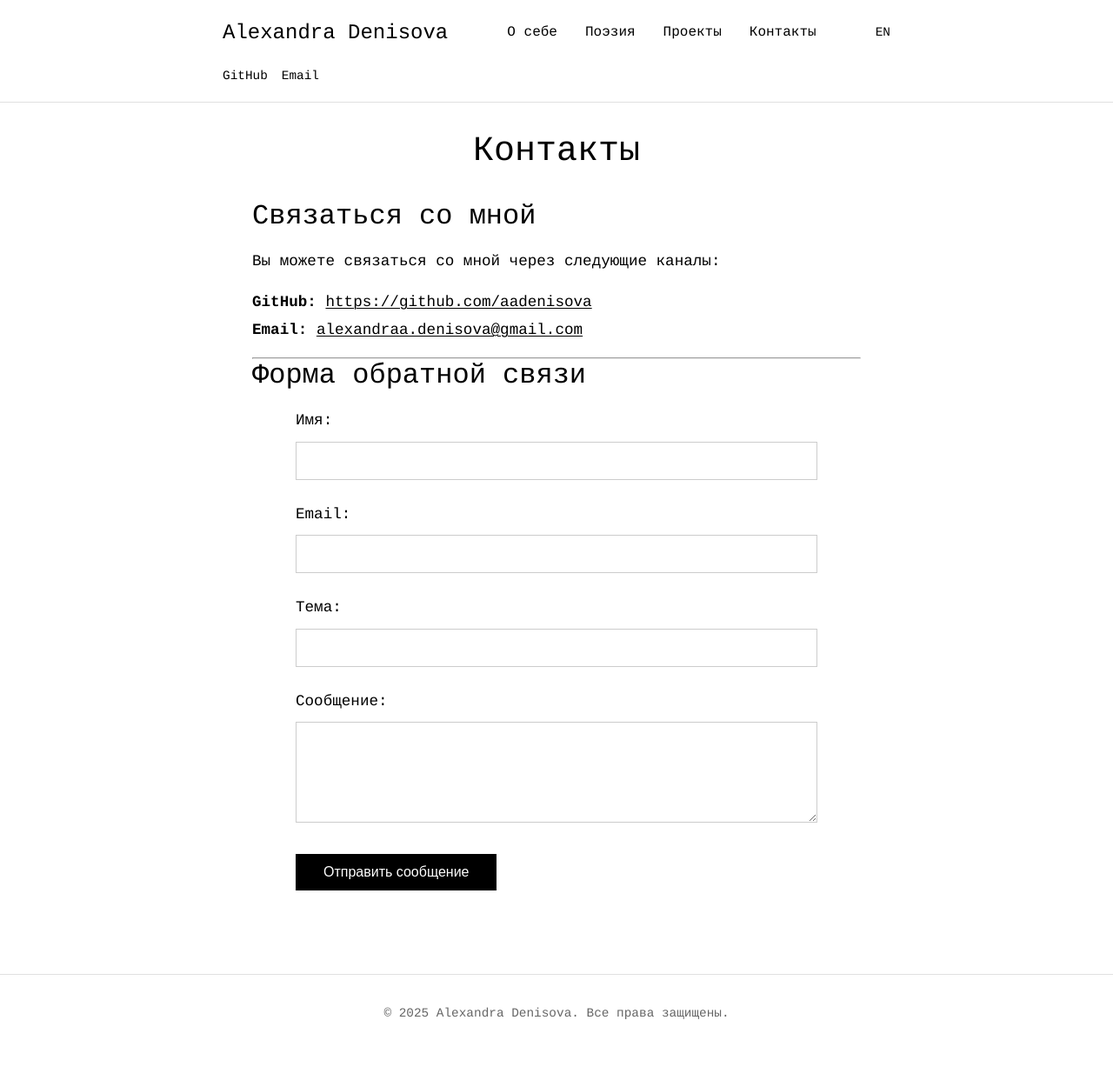
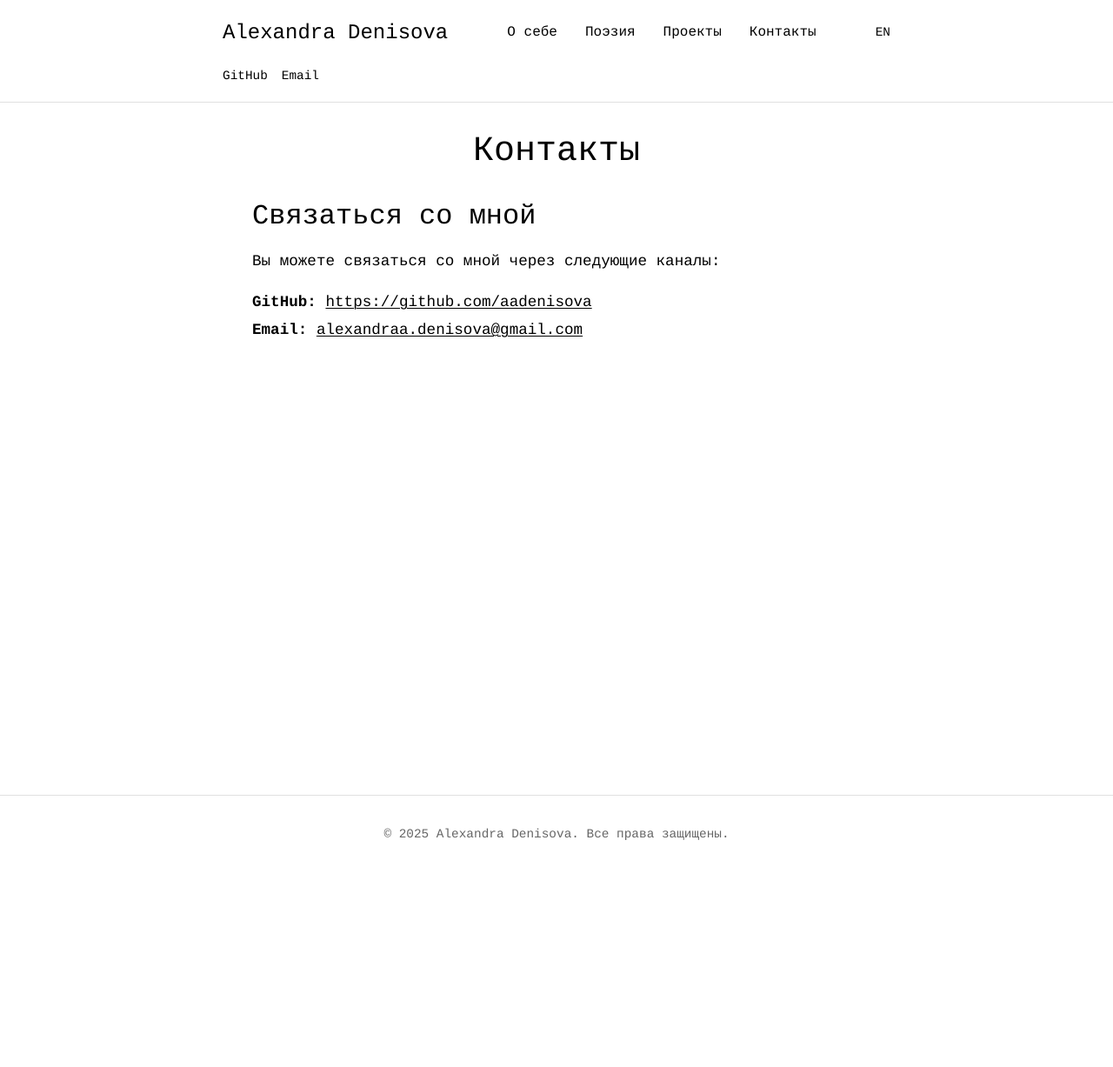
Before and after one commit to aadenisova/aadenisova.github.io, a Jekyll site: the page built from ru/contact.md, in a window 1280 px wide. Shown: the whole page at 87% size. Built offline with Jekyll 4.4.1, drawn with Linux system fonts in a browser that asks for light colours; after the commit the page ends 1021 px from its top, so only the background shows below that.

Commit message:
fix: content

```diff
--- a/ru/contact.md
+++ b/ru/contact.md
@@ -10,33 +10,3 @@ lang: ru
 
 **GitHub:** [https://github.com/aadenisova](https://github.com/aadenisova)
 **Email:** [alexandraa.denisova@gmail.com](mailto:alexandraa.denisova@gmail.com)
-
----
-
-## Форма обратной связи
-
-<div class="contact-form">
-    <form action="https://formspree.io/f/YOUR_FORM_ID" method="POST">
-        <div class="form-group">
-            <label for="name">Имя:</label>
-            <input type="text" id="name" name="name" required>
-        </div>
-
-        <div class="form-group">
-            <label for="email">Email:</label>
-            <input type="email" id="email" name="email" required>
-        </div>
-
-        <div class="form-group">
-            <label for="subject">Тема:</label>
-            <input type="text" id="subject" name="subject" required>
-        </div>
-
-        <div class="form-group">
-            <label for="message">Сообщение:</label>
-            <textarea id="message" name="message" rows="5" required></textarea>
-        </div>
-
-        <button type="submit">Отправить сообщение</button>
-    </form>
-</div>
```
